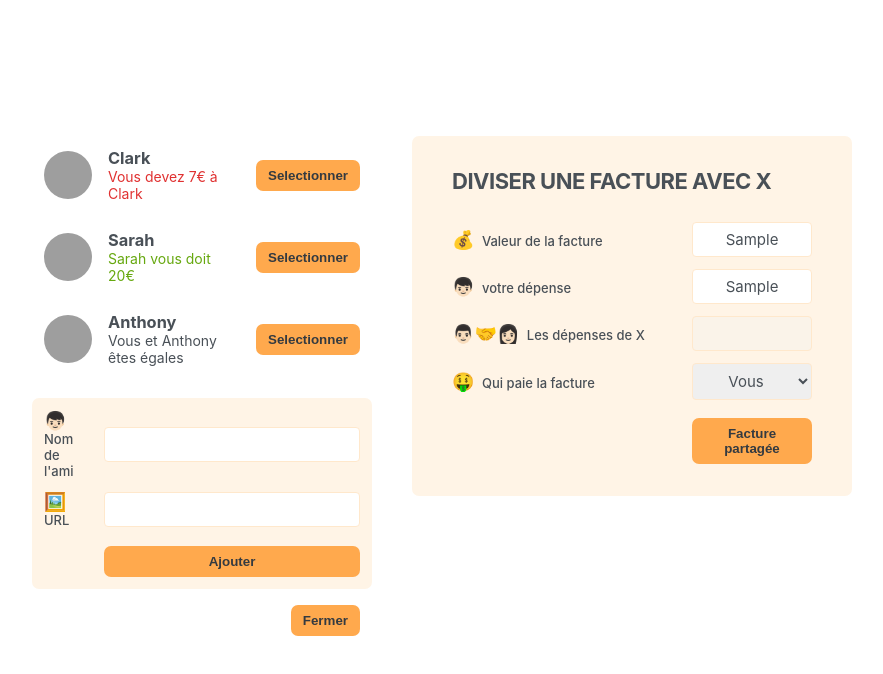
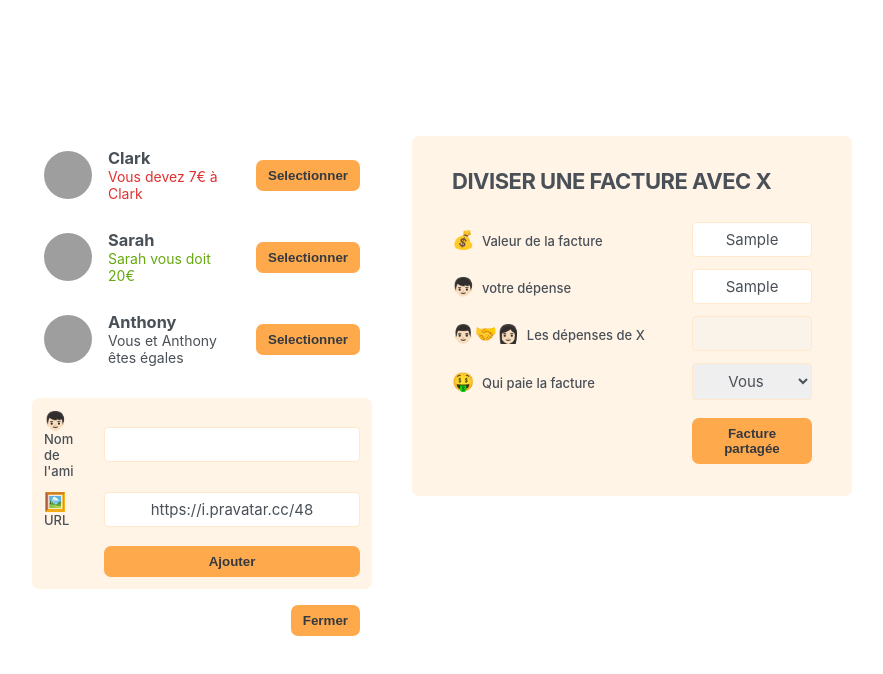
Before and after one commit to ceddevstudent89/eat-n-split, a React (Vite) app: page / in a window 1280 px wide. Both pictures are taken after typing "Sample", "Sample" into the empty fields and a click on the button "Ajouter un ami". Shown: the top 674 px of the page, without its empty margins (198-1081 px from the left). Built offline with nearby package versions, Linux system fonts and the light colour scheme; grey boxes are pictures that could not be loaded.

Commit message:
modify FormAddFriend

```diff
--- a/src/App.jsx
+++ b/src/App.jsx
@@ -89,13 +89,43 @@ function Friend({ friend }) {
 }
 
 function FormAddFriend() {
+  const [name, setName] = useState("");
+  const [image, setImage] = useState("https://i.pravatar.cc/48");
+
+  function handleSubmit(e) {
+    e.preventDefault();
+
+    if (!name || !image) return;
+
+    const id = crypto.randomUUID();
+    const newFriend = {
+      id,
+      name,
+      image: `${image}?=${id}`,
+      balance: 0,
+    };
+    console.log(newFriend);
+
+    // vider les inputs
+    setName("");
+    setImage("https://i.pravatar.cc/48");
+  }
+
   return (
-    <form className="form-add-friend">
+    <form className="form-add-friend" onSubmit={handleSubmit}>
       <label>👦🏻 Nom de l'ami</label>
-      <input type="text" />
+      <input
+        type="text"
+        value={name}
+        onChange={(e) => setName(e.target.value)}
+      />
 
       <label>🖼️ URL</label>
-      <input type="text" />
+      <input
+        type="text"
+        value={image}
+        onChange={(e) => setImage(e.target.value)}
+      />
 
       <Button>Ajouter</Button>
     </form>
```
